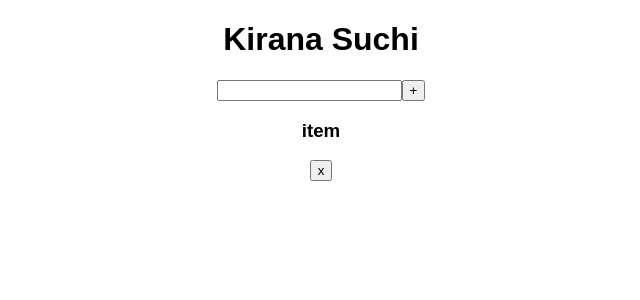
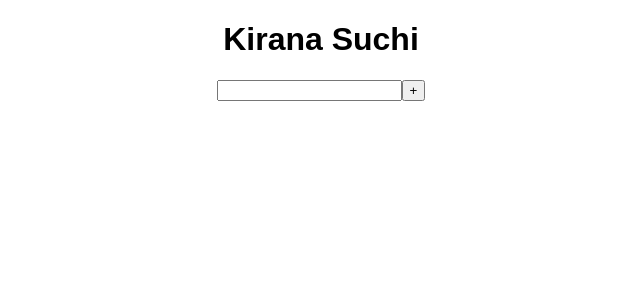
Before and after one commit to rushi-173/Kirana-Suchi, a React (Create React App) app: page / in a window 1280 px wide. Shown: the top 300 px of the page, without its empty margins (319-959 px from the left). Built offline with nearby package versions, Linux system fonts and the light colour scheme.

Commit message:
feat: show items from itemList

```diff
--- a/src/List.js
+++ b/src/List.js
@@ -3,8 +3,14 @@ import React, { useState } from "react";
 function List(props) {
   return (
     <div className="item-list">
-      <h3>item</h3>
-      <button>x</button>
+      {props.itemList.map((itemObj) => {
+        return (
+          <div className="item" key={itemObj.key}>
+            <h3>{itemObj.item}</h3>
+            <button>x</button>
+          </div>
+        );
+      })}
     </div>
   );
 }
```
